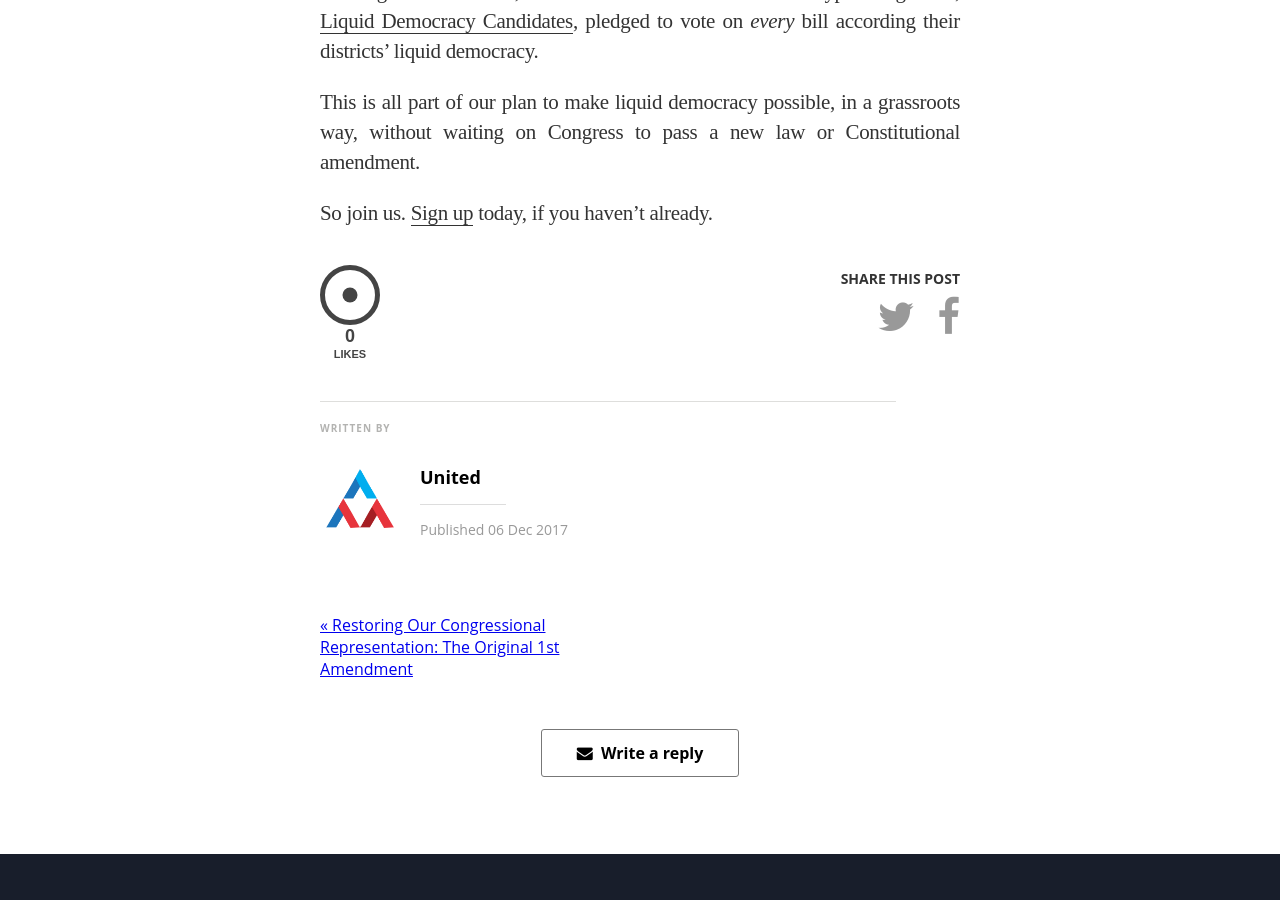
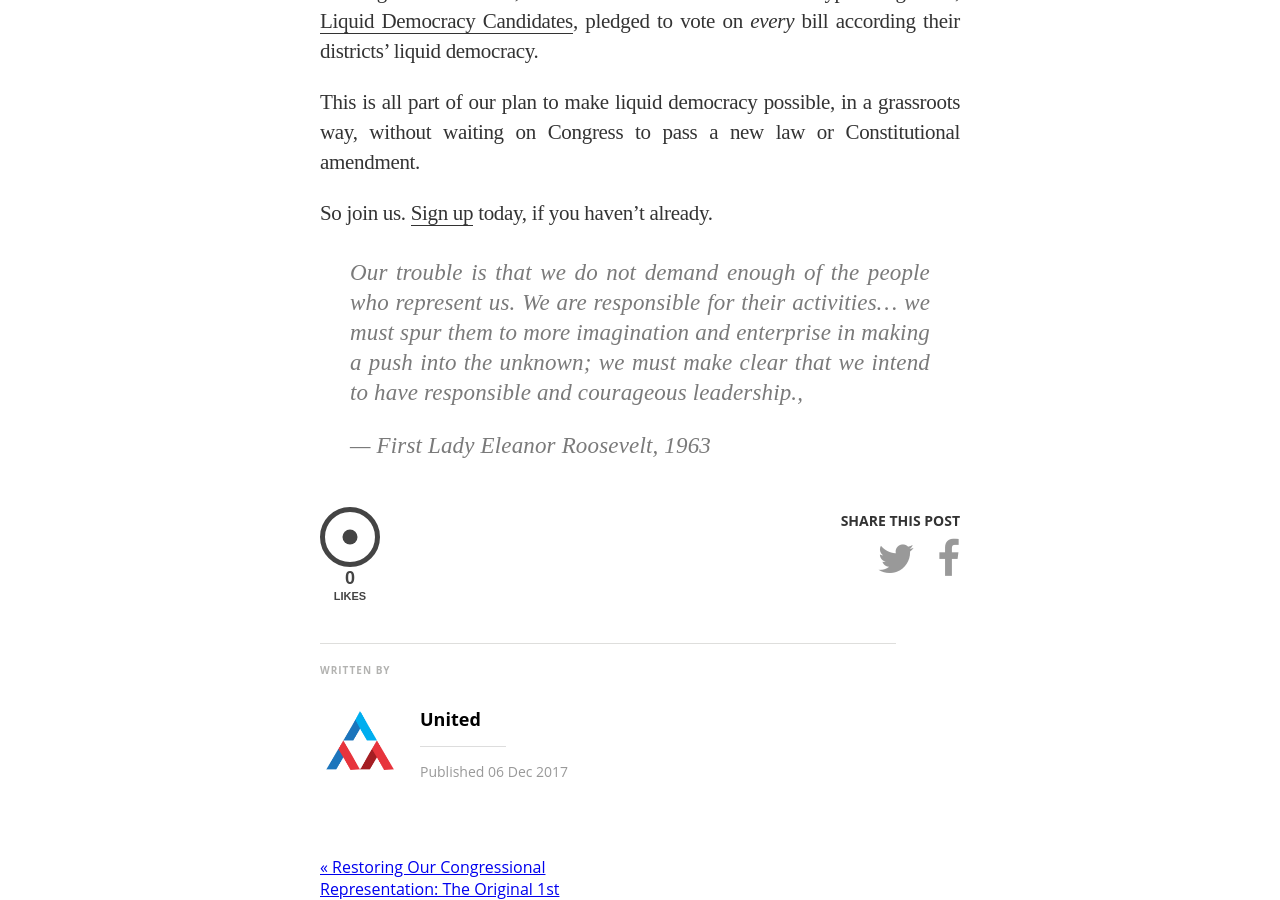
Before and after one commit to voteliquid/blog, a Jekyll site: the page built from _posts/2017-12-06-give-your-rep-an-f-introducing-united-legislator-grades.md, in a window 1280 px wide and 900 px high, scrolled down 4125 px. Built offline with Jekyll 4.4.1, drawn with Linux system fonts in a browser that asks for light colours; nearby versions of some CDN libraries; some web fonts are replaced.

Commit message:
Add Eleanor Roosevelt quote about demanding more from our reps to 'Introducing Grades'

```diff
--- a/_posts/2017-12-06-give-your-rep-an-f-introducing-united-legislator-grades.md
+++ b/_posts/2017-12-06-give-your-rep-an-f-introducing-united-legislator-grades.md
@@ -122,3 +122,7 @@ As we grow in numbers, we'll be able to run and elect a new type of legislator,
 This is all part of our plan to make liquid democracy possible, in a grassroots way, without waiting on Congress to pass a new law or Constitutional amendment.
 
 So join us. [Sign up](https://united.vote/join) today, if you haven't already.
+
+> Our trouble is that we do not demand enough of the people who represent us. We are responsible for their activities... we must spur them to more imagination and enterprise in making a push into the unknown; we must make clear that we intend to have responsible and courageous leadership.,
+>
+> — First Lady Eleanor Roosevelt, 1963
```
